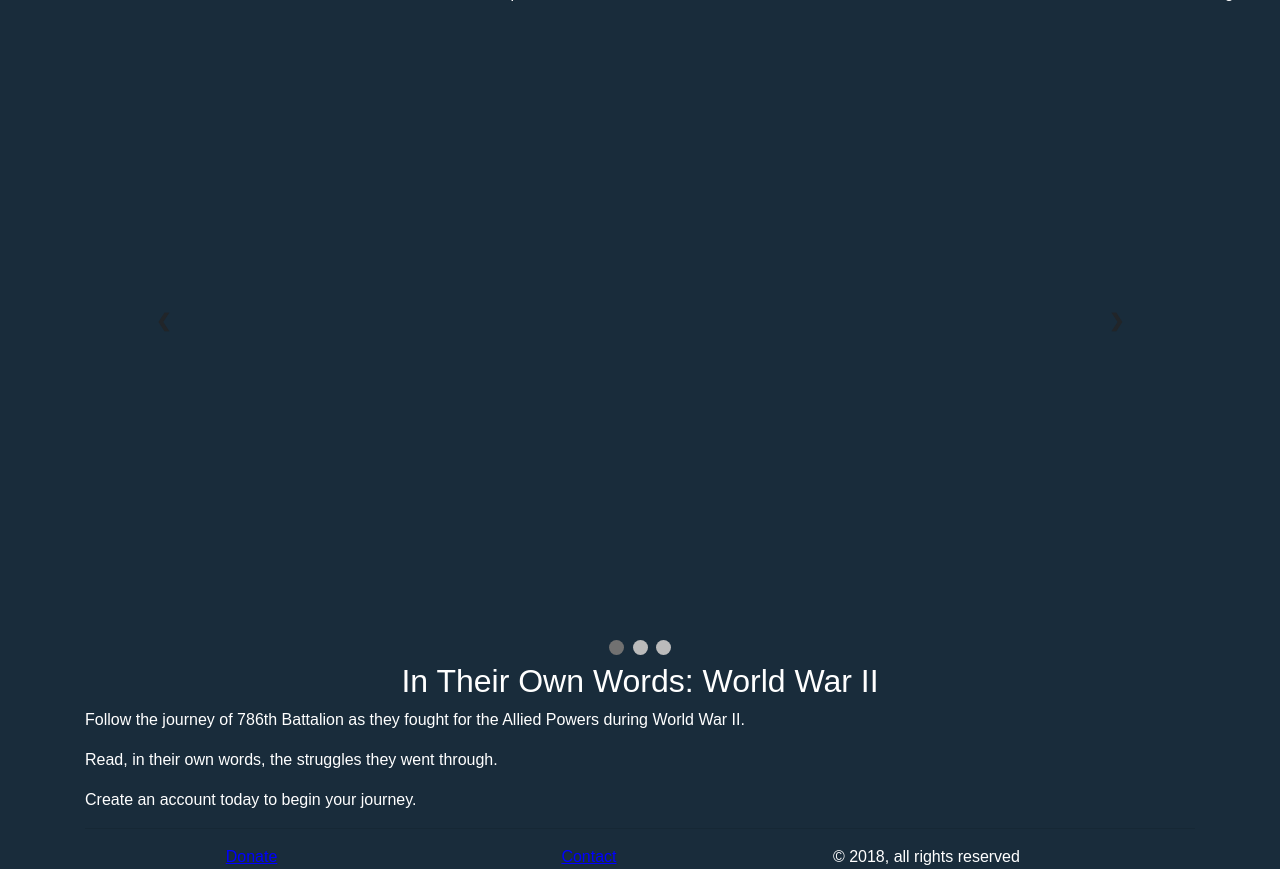
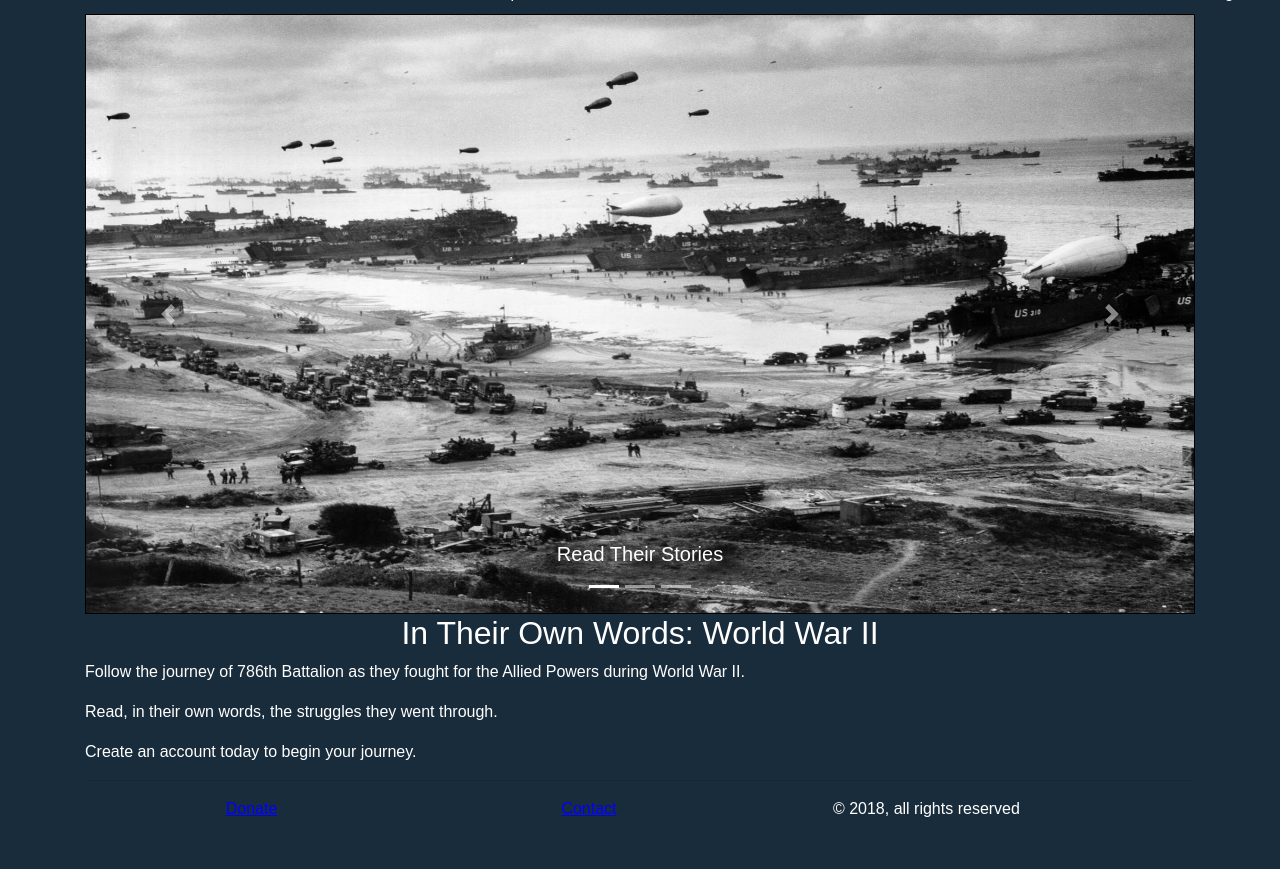
Before and after one commit to Thing342/CS3744Project, a PHP site: the page made by app/views/index.phtml in a window 1280 px wide. Shown: the part 80-949 px from the top of the page. After the commit the page ends 897 px from the top, so only its background shows below. Run offline with PHP 8.4, Linux system fonts and the light colour scheme; the template is opened without the code that fills it, so the values that code supplies are empty; some libraries are stand-ins or nearby versions.

Commit message:
use bootstrap carousel on front page

```diff
--- a/app/views/index.phtml
+++ b/app/views/index.phtml
@@ -10,52 +10,49 @@
  * @var \app\controllers\BaseController $this
  */
 $title = 'Home';
-$logged_in = $this->is_logged_in() ? 'true' : 'false';
-
-$js_init = "init_index($logged_in)";
+$js_init = "";
 $container_class = 'container';
 $container_id = 'container';
 include "app/views/_header.phtml"
 ?>
-
-    <!--h1>CS3744 Project 4</h1-->
-
-    <!--Slideshow on Main Page-->
-    <!--https://www.w3schools.com/howto/howto_js_slideshow.asp -->
-    <div class="slideshow-container">
-
-        <!-- Full-width images with number and caption text -->
-        <div class="mySlides fade">
-            <div class="numbertext">1 / 3</div>
+    <!-- Bootstrap Carousel: https://getbootstrap.com/docs/4.0/components/carousel/ -->
+    <div id="bsCarousel" class="carousel slide" data-ride="carousel">
+        <!-- indicators -->
+        <ol class="carousel-indicators">
+            <li data-target="#bsCarousel" data-slide-to="0" class="active"></li>
+            <li data-target="#bsCarousel" data-slide-to="1"></li>
+            <li data-target="#bsCarousel" data-slide-to="2"></li>
+        </ol>
+        <!-- carousel images -->
+        <div class="carousel-inner">
+            <div class="carousel-item active">
                 <img src="<?= $_ENV['SUBDIRECTORY'] ?>/public/img/war1.JPG" id="bannerPhotos" alt="Photo of WW2">
-            <div class="text">Read their Stories</div>
+                <div class="carousel-caption d-none d-md-block">
+                    <h5>Read Their Stories</h5>
                 </div>
-
-        <!-- Second Image-->
-        <div class="mySlides fade">
-            <div class="numbertext">2 / 3</div>
+            </div>
+            <div class="carousel-item">
                 <img src="<?= $_ENV['SUBDIRECTORY'] ?>/public/img/war2.JPG" id="bannerPhotos2" alt="Photo of WW2">
-            <div class="text">Follow their Journey</div>
+                <div class="carousel-caption d-none d-md-block">
+                    <h5>Follow Their Journey</h5>
                 </div>
-
-        <!-- Third Image -->
-        <div class="mySlides fade">
-            <div class="numbertext">3 / 3</div>
+            </div>
+            <div class="carousel-item">
                 <img src="<?= $_ENV['SUBDIRECTORY'] ?>/public/img/war3.JPG" id="bannerPhotos3" alt="Photo of WW2">
-            <div class="text">Learn history - in a new way</div>
+                <div class="carousel-caption d-none d-md-block">
+                    <h5>Learn history - in a new way</h5>
                 </div>
-
-        <!-- Next and previous buttons -->
-        <a class="prev" onclick="plusSlides(-1)">&#10094;</a>
-        <a class="next" onclick="plusSlides(1)">&#10095;</a>
             </div>
-    <br>
-
-    <!-- The dots/circles -->
-    <div id="allDots">
-        <span class="dot" onclick="currentSlide(1)"></span>
-        <span class="dot" onclick="currentSlide(2)"></span>
-        <span class="dot" onclick="currentSlide(3)"></span>
+        </div>
+        <!-- controls -->
+        <a class="carousel-control-prev" href="#bsCarousel" role="button" data-slide="prev">
+            <span class="carousel-control-prev-icon" aria-hidden="true"></span>
+            <span class="sr-only">Previous</span>
+        </a>
+        <a class="carousel-control-next" href="#bsCarousel" role="button" data-slide="next">
+            <span class="carousel-control-next-icon" aria-hidden="true"></span>
+            <span class="sr-only">Next</span>
+        </a>
     </div>
 
 
@@ -71,12 +68,4 @@ include "app/views/_header.phtml"
         <p class="welcomeText">Create an account today to begin your journey.</p>
     </div>
 
-    </body>
-
-    <!--Needed to make slideshow start!  Note that the validator doesn't like
-    this, but if I remove it the slideshow breaks :( -->
-    <script src="<?= $_ENV['SUBDIRECTORY'] ?>/public/js/scripts.js"></script>
-
-    </html>
-
 <?php include "app/views/_footer.phtml" ?>
```
Lines whose indentation alone changed are shown as unchanged.
